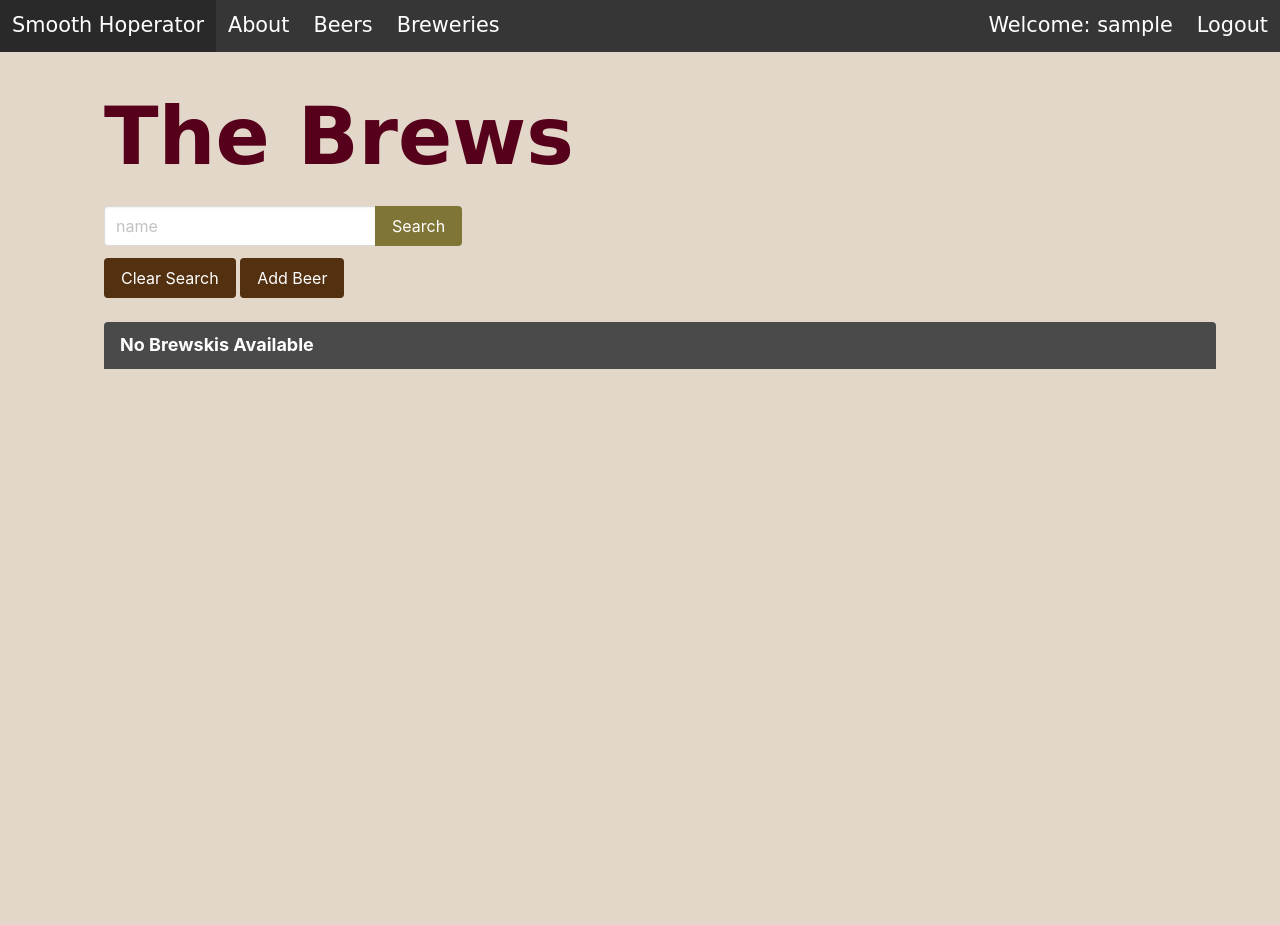
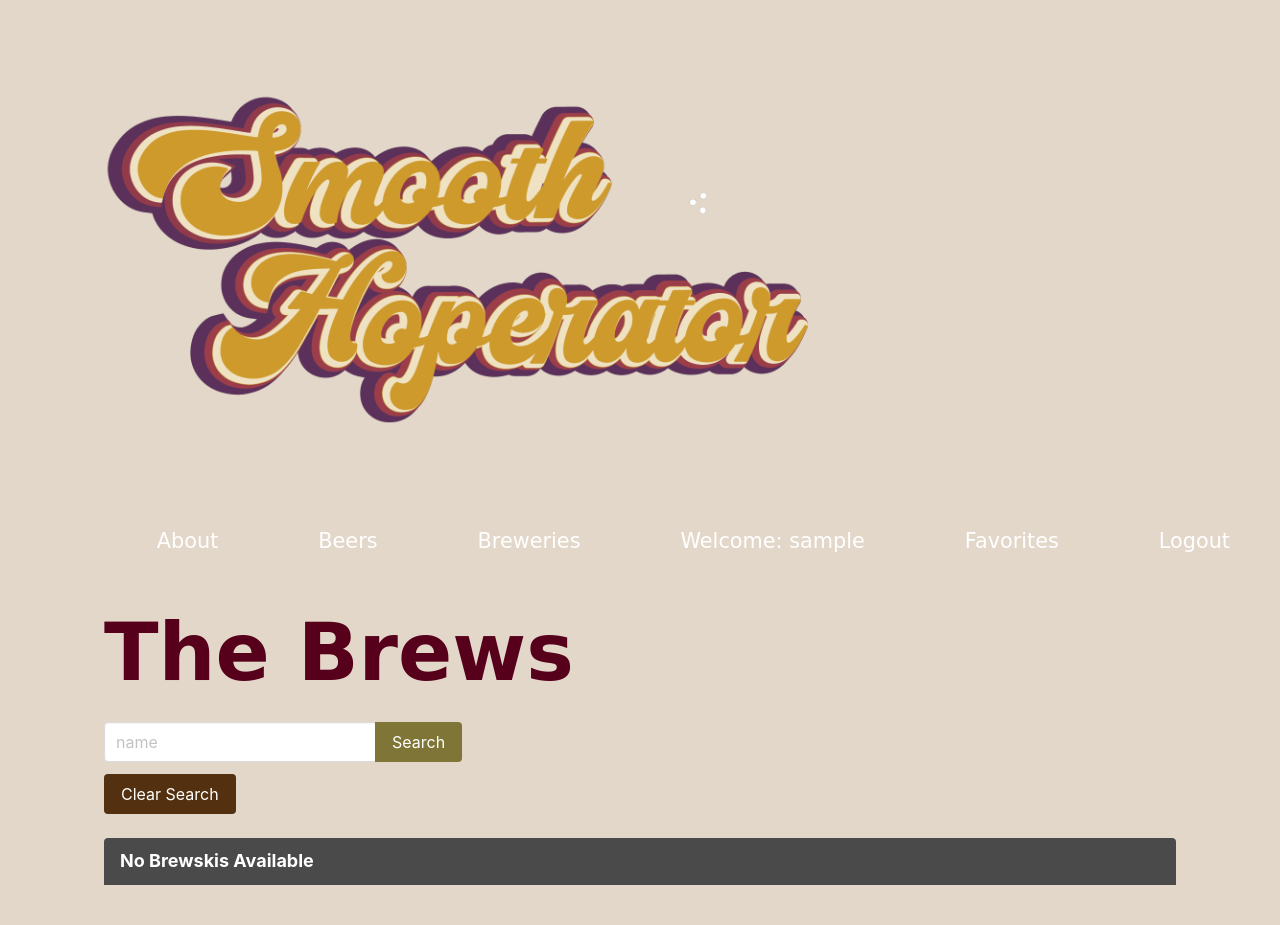
Before and after one commit to prireds174/smooth-hoperator, a Django app: page /beers/ in a window 1280 px wide. Before the commit the page ends 369 px from the top, so only its background shows below. Run offline with Django 4.2, Linux system fonts and the light colour scheme; the visitor is signed in with stand-in values (Sample User, id 1); data that the repository does not hold is empty; some web fonts are replaced.

Commit message:
Major Styling Started

```diff
--- /dev/null
+++ b/brews_project/runtime.txt
@@ -0,0 +1 @@
+python-3.9.10
--- a/main_app/static/styles/main.css
+++ b/main_app/static/styles/main.css
@@ -15,7 +15,7 @@
 
 .container {
   padding: 40px;
-  padding-right: 0;
+
 }
 
 .title {
@@ -105,3 +105,27 @@
   font-family: "Kavoon", cursive;
   font-size: 1.3rem;
 }
+
+.navbar.is-dark{
+  background-color: #ffffff00;
+}
+
+.navbar {
+  background-color: transparent;
+}
+
+.navbar-item img {
+  max-width: 50rem;
+  max-height: 54rem;
+  object-position: center;
+
+}
+
+.navbar-item {
+  padding-right: 50px;
+  padding-left: 50px;
+}
+.navbar-item.breweries {
+  padding-right: 50px;
+  padding-left: 50px;
+}
--- a/main_app/templates/base.html
+++ b/main_app/templates/base.html
@@ -20,27 +20,35 @@
         <title>Smooth Hoperator - {% block title %}{% endblock %}</title>
     </head>
     <body >
+        <nav class="navbar" role="navigation" aria-label="main navigation">
+            <div class="navbar-brand">
+              <a class="navbar-item" href="/">
+                <img class="logo" src="../static/images/Smooth Hoperator-05.png" alt="Smooth Hoperator"/>
+              </a>
+            </div>
+          </nav>
         <nav class="navbar is-dark" role="navigation" aria-label="main navigation">
             <div class="navbar-brand">
-                <a class="navbar-item" href="/">Smooth Hoperator</a>
+                <a class="navbar-item" href="/"></a>
                 <a role="button" class="navbar-burger" aria-label="menu" aria-expanded="false">
                     <span aria-hidden="true"></span>
                     <span aria-hidden="true"></span>
                     <span aria-hidden="true"></span>
                 </a>
             </div>
-            <div class="navbar-menu navbar-start">
+            <div class="navbar-menu navbar-end">
                 <a class="navbar-item" href="/about">About</a>
                 <a class="navbar-item" href="/beers">Beers</a>
-                <a class="navbar-item" href="/breweries">Breweries</a>
-            </div>
+                <a class="navbar-item breweries" href="/breweries">Breweries</a>
+
             {% if user.is_authenticated %}
-                    <div class="navbar-menu navbar-end">
-                        <span class="navbar-item">Welcome: {{user.username}}</span>
+
+                        <a class="navbar-item">Welcome: {{user.username}}</a><a class="navbar-item" href="{% url 'favorite_list' %}">Favorites</a>
                         <a class="navbar-item" href="{% url 'logout' %}">Logout</a>
-                    </div>
+
+
                 {% else %}
-                    <div class="navbar-menu navbar-end">
+
                         <a class="navbar-item" href="{% url 'login' %}">Log In</a>
                         <a class="navbar-item" href="{% url 'signup' %}">Sign Up</a>
                     </div>
--- a/main_app/templates/beer_list.html
+++ b/main_app/templates/beer_list.html
@@ -14,7 +14,7 @@
   </div>
   <!--  This anchor tag will redirect back to artist list without a query param -->
   <a class="button is-dark" href="{% url 'beer_list' %}">Clear Search</a>
-  <a class="button is-dark" href="{% url 'beer_create' %}">Add Beer</a>
+  <!-- <a class="button is-dark" href="{% url 'beer_create' %}">Add Beer</a> -->
 </form>
 <div class="gallery">
   {% for beer in beers %}
--- a/main_app/templates/home.html
+++ b/main_app/templates/home.html
@@ -1,5 +1,5 @@
 {% extends 'base.html' %} {% block content %}
-    <h1>Smooth Hoperator</h1>
+    <h1>Thirsty?...</h1>
     <div class="container">
     <div class="gallery">
 
```
Also changed, not shown: main_app/static/images/Smooth Hoperator-05.png (added), 3 other files.
